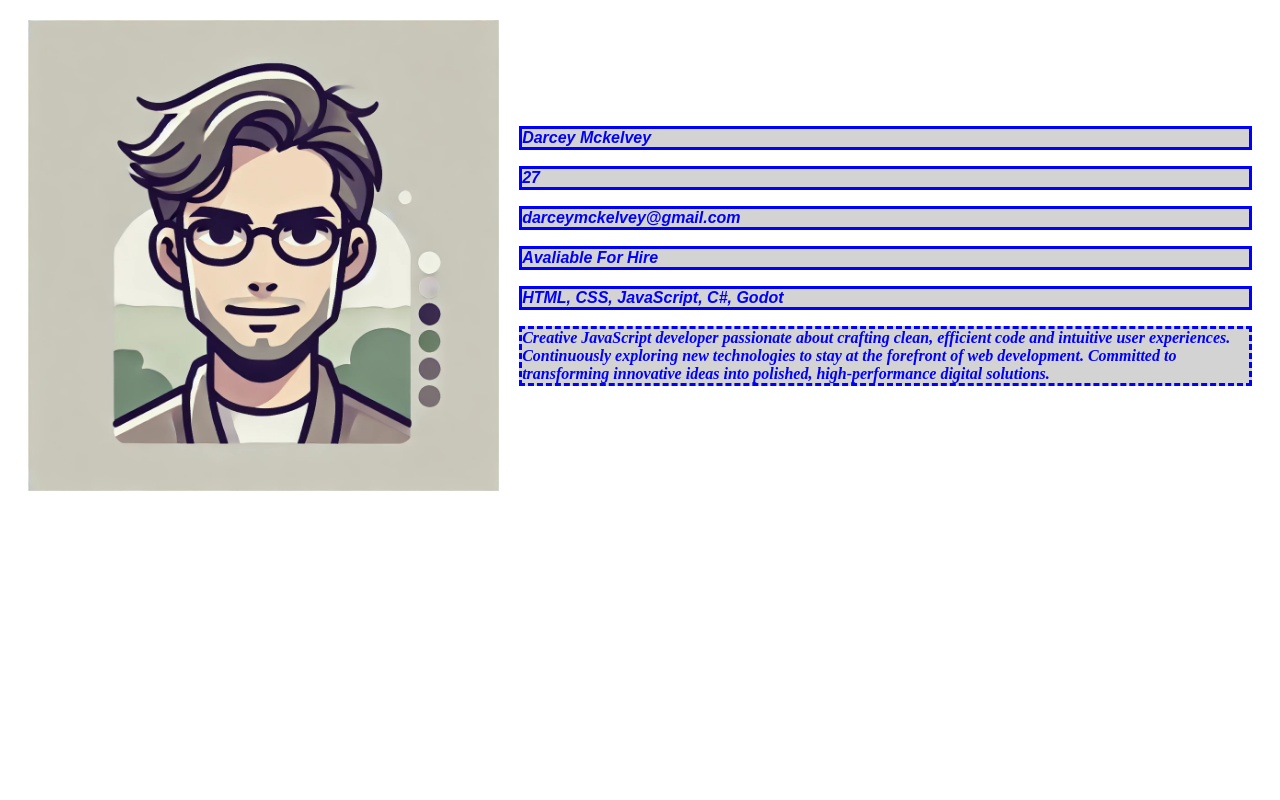
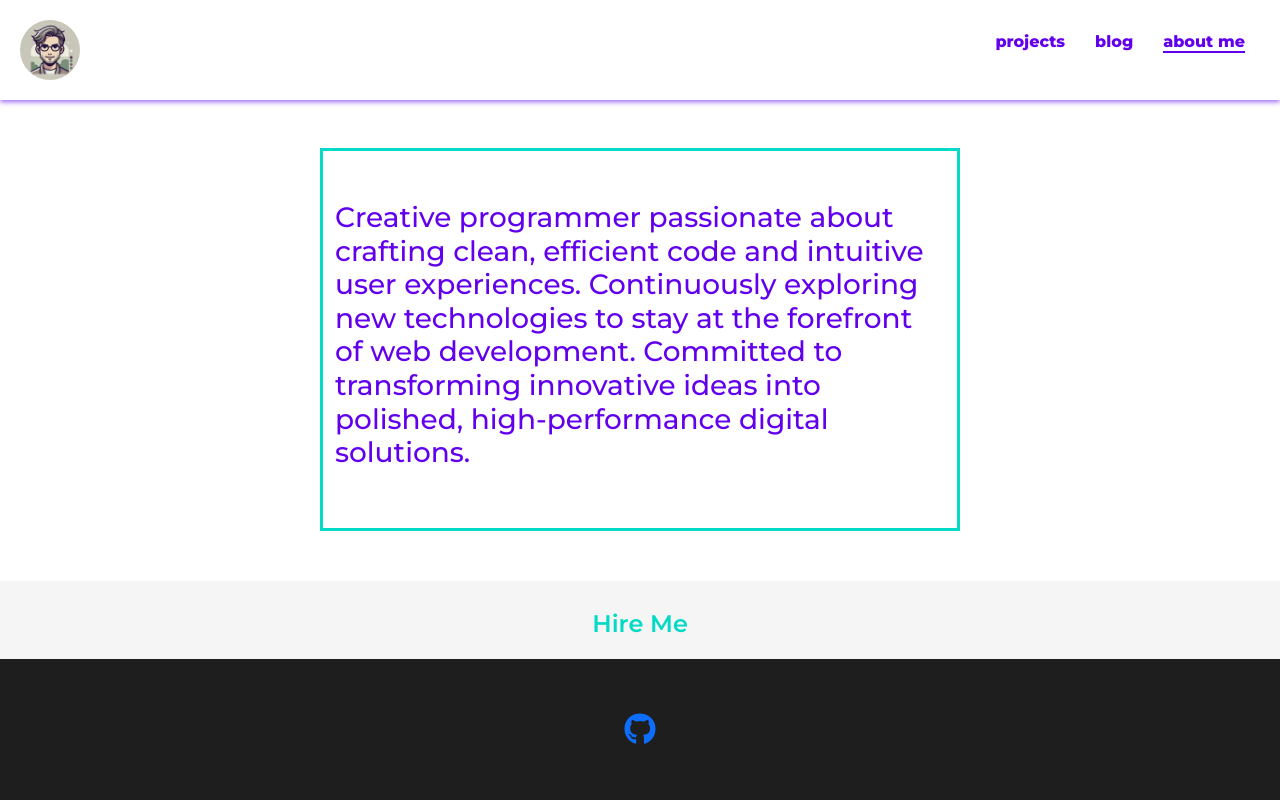
Before and after one commit to darceymckelvey/personal_website, a plain HTML site: page index.html in a window 1280 px wide. Drawn offline with nearby package versions, Linux system fonts and the light colour scheme.

Commit message:
first commit

```diff
--- a/index.html
+++ b/index.html
@@ -3,24 +3,45 @@
 <head>
     <meta charset="UTF-8">
     <meta name="viewport" content="width=device-width, initial-scale=1.0">
-    <title>Darcey Mckelvey</title>
+    <title>Darcey Mckelvey | Portfolio</title>
 
-    <link rel="stylesheet" href="style.css">
+    <link rel="stylesheet" href="./style.css" />
+
+    <script src="https://kit.fontawesome.com/cdc35c2328.js" crossorigin="anonymous"></script>
+
+     <link href="https://cdn.jsdelivr.net/npm/bootstrap@5.0.2/dist/css/bootstrap.min.css" rel="stylesheet" integrity="sha384-EVSTQN3/azprG1Anm3QDgpJLIm9Nao0Yz1ztcQTwFspd3yD65VohhpuuCOmLASjC" crossorigin="anonymous">
+    <script src="https://cdn.jsdelivr.net/npm/p5@1.11.0/lib/p5.min.js"></script>
 </head>
 <body>
-    <div class="main_container">
-        <img class="port_img" src="./img/port_img.jpg" alt="A cartoonized portfolio head shot.">
+    <div class="main-container">
+        <header class="main-header">
+            <div class="profile-pic-container">
+                <img class="profile-pic" src="./img/port_img.jpg" alt="Darcey Mckelvey" width="100" height="auto" />
+            </div>
+            <nav class="navbar">
+                <ul>
+                    <li><a href="./projects.html">projects</a></li>
+                    <li><a href="./blog.html">blog</a></li>
+                    <li><a href="./index.html" class="active">about me</a></li>
+                </ul>
+            </nav>
+        </header>
 
-        <div class="info_card">
-            <p>Darcey Mckelvey</p>
-            <p>27</p>
-            <p>darceymckelvey@gmail.com</p>
-            <p>Avaliable For Hire</p>
-            <p>HTML, CSS, JavaScript, C#, Godot</p>
-            <p class="about_me">Creative JavaScript developer passionate about crafting clean, efficient code and intuitive user experiences. Continuously exploring new technologies to stay at the forefront of web development. Committed to transforming innovative ideas into polished, high-performance digital solutions.</p>
+        <div class="container-sm mt-5 w-50 cardBorder">
+            <h3>Creative programmer passionate about crafting clean, efficient code and intuitive user experiences. Continuously exploring new technologies to stay at the forefront of web development. Committed to transforming innovative ideas into polished, high-performance digital solutions.</h3>
         </div>
+
+
+         <div class="card-hire-me">
+            <p><a href="#">Hire Me</a></p>
+        </div>
+
+        <footer class="footer fixed-bottom">
+            <a href="https://github.com/darceymckelvey" target=”_blank”><i class="fa-brands fa-github github-icon fa-2xl"></i></a>
+        </footer>
+
     </div>
 
-    <script src="script.js"></script>
+   <script src="script.js"></script>
 </body>
 </html>
--- a/style.css
+++ b/style.css
@@ -1,40 +1,201 @@
-.main_container {
-    display: flex;
-    justify-content: center;
-    align-items: center;
-    margin: 20px;
+@import url('https://fonts.googleapis.com/css2?family=Montserrat:ital,wght@0,100..900;1,100..900&display=swap');
+
+/* CSS Reset and Box Model */
+* {
+  box-sizing: border-box;
+  margin: 0;
+  padding: 0;
+  border: 0;
+  outline: 0;
+  text-decoration: none;
+  list-style: none;
+  font-family: "Montserrat", sans-serif; /* Default font family */
+ font-optical-sizing: auto;
+  font-style: normal;
 }
 
-.port_img {
-    border: 2 px;
-    width: 100%;
-    max-width: 500px;
-    min-width: 100px;
+html {
+  font-size: 16px; /* Base font size for easy scaling */
 }
 
-.info_card {
-    margin-left: 20px;
+/* Root Variables */
+:root {
+  /* Primary Colors */
+  --primary: #6200ee; /* Purple */
+  --primaryLight: #bbaef1; /* Light Purple */
+  --primaryDark: #0a00b6; /* Dark Purple */
+
+  /* Secondary Colors */
+  --secondary: #03dac6; /* Teal */
+  --secondaryLight: #66fff9; /* Light Teal */
+  --secondaryDark: #00a896; /* Dark Teal */
+
+  /* Neutral Colors */
+  --neutralDarker: #121212; /* Darker Gray */
+  --neutralDark: #1e1e1e; /* Dark Gray */
+  --neutral: #b0bec5; /* Medium Gray */
+  --neutralLight: #e0e0e0; /* Light Gray */
+  --neutralLighter: #f5f5f5; /* Very Light Gray */
+  --neutralLightest: #ffffff; /* White */
+
+  /* Typography */
+  --fontBody:"Montserrat", sans-serif; /* Body font */
+  --fontHeading: "Montserrat", sans-serif; /* Heading font */
+  --fontSizeBase: 1rem; /* Base font size */
+  --fontSizeSmall: 0.875rem; /* Small font size */
+  --fontSizeLarge: 1.25rem; /* Large font size */
+  --fontWeightNormal: 500; /* Normal weight */
+  --fontWeightBold: 800; /* Bold weight */
+
+  /* Line Heights */
+  --lineHeightBase: 1.5; /* Base line height */
+  --lineHeightHeading: 1.2; /* Heading line height */
 }
 
-p {
-    color: blue;
-    font-style: italic;
-    font-family: arial;
-    font-weight: bold;
-    border-style: solid;
-    background-color:lightgrey;
+/* Global Styles */
+body {
+  background-color: var(--neutralLightest);
+  color: var(--neutralDarker);
+  font-family: var(--fontBody);
+  font-size: var(--fontSizeBase);
+  line-height: var(--lineHeightBase);
 }
 
-.about_me {
-    color: light-green;
-    font-weight: bold;
-    font-family: san serif;
-    font-style: italic;
-    border-style: dashed;
+h1, h2, h3, h4, h5, h6 {
+  font-family: var(--fontHeading);
+  color: var(--primary);
+  line-height: var(--lineHeightHeading);
 }
 
-@media (max-width: 1250px) {
-    .main_container {
-        flex-direction: column;
-    }
+h1 {
+  font-size: 2.5rem; /* Size for h1 */
 }
+
+h2 {
+  font-size: 2rem; /* Size for h2 */
+}
+
+h3 {
+  font-size: 1.5rem; /* Size for h3 */
+}
+
+button {
+  background-color: var(--primary);
+  color: var(--neutralLightest);
+  border: none;
+  padding: 10px 20px;
+  border-radius: 4px;
+  cursor: pointer;
+  transition: background-color 0.3s ease;
+  font-size: var(--fontSizeBase);
+  font-weight: var(--fontWeightBold);
+}
+
+button:hover {
+  background-color: var(--primaryLight);
+}
+
+button:active {
+  background-color: var(--primaryDark);
+}
+
+.cardBorder {
+    padding: 50px 0;
+    border: 3px solid #03dac6;
+}
+
+.card-hire-me {
+     width: 100vw;
+     background-color: var(--neutralLighter);
+    font-weight: var(--fontWeightBold);
+    text-align: center;
+    margin-top: 50px;
+}
+
+.card-hire-me a {
+  text-decoration: none;
+  font-weight: 600;
+  font-size: 1.5em;
+    color: var(--secondary);
+}
+
+.card-hire-me a:hover {
+  transition: 1.8s;
+}
+
+.card-hire-me p {
+  margin: 25px 0;
+}
+
+.footer {
+  background-color: var(--neutralDark);
+  color: var(--neutralLight);
+  padding: 20px;
+  text-align: center;
+  width: 100vw;
+}
+
+/* HEADER STYLE */
+.main-header {
+    display: flex;
+    align-items: center;
+    justify-content: space-between;
+    padding: 20px;
+    background-color: var(--neutralLightest);
+    box-shadow: 0 2px 5px rgba(98, 0, 238, 0.6);
+    width: 100vw;
+}
+
+/* PROFILE PICTURE */
+.profile-pic-container {
+    width: 60px;
+    height: 60px;
+    border-radius: 50%;
+    overflow: hidden;
+}
+
+.profile-pic {
+    width: 100%;
+    height: auto;
+}
+
+/* NAVIGATION BAR */
+.navbar ul {
+    list-style-type: none;
+    display: flex;
+}
+
+.navbar li {
+     margin: 0 15px;
+}
+
+.navbar a {
+    text-decoration: none;
+    color: var(--primary);
+    font-weight: var(--fontWeightBold);
+    transition: color 0.3s;
+}
+
+.navbar a:hover {
+    color: var(--primaryLight);
+}
+
+.navbar .active {
+    border-bottom: 2px solid var(--primary);
+}
+
+.main-container {
+    display: flex;
+    flex-direction: column;
+    align-items: center;
+}
+
+.github-icon {
+  margin: 50px;
+}
+
+@media (max-width: 600px) {
+  .cardBorder h3 {
+    font-size: 1em;
+  }
+}
```
Also changed, not shown: blog.html (added, +28 -0 lines), projects.html (added, +31 -0 lines).
